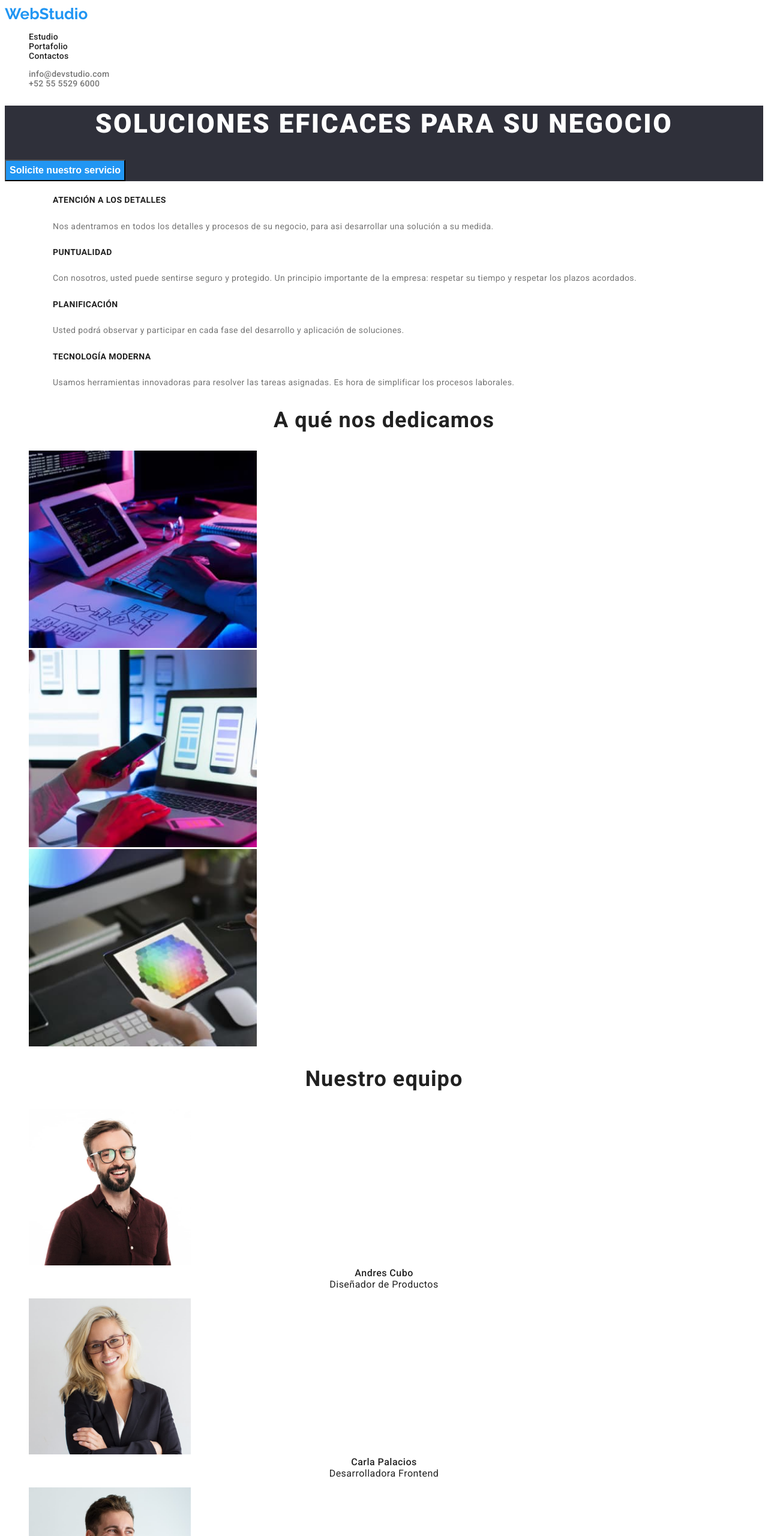
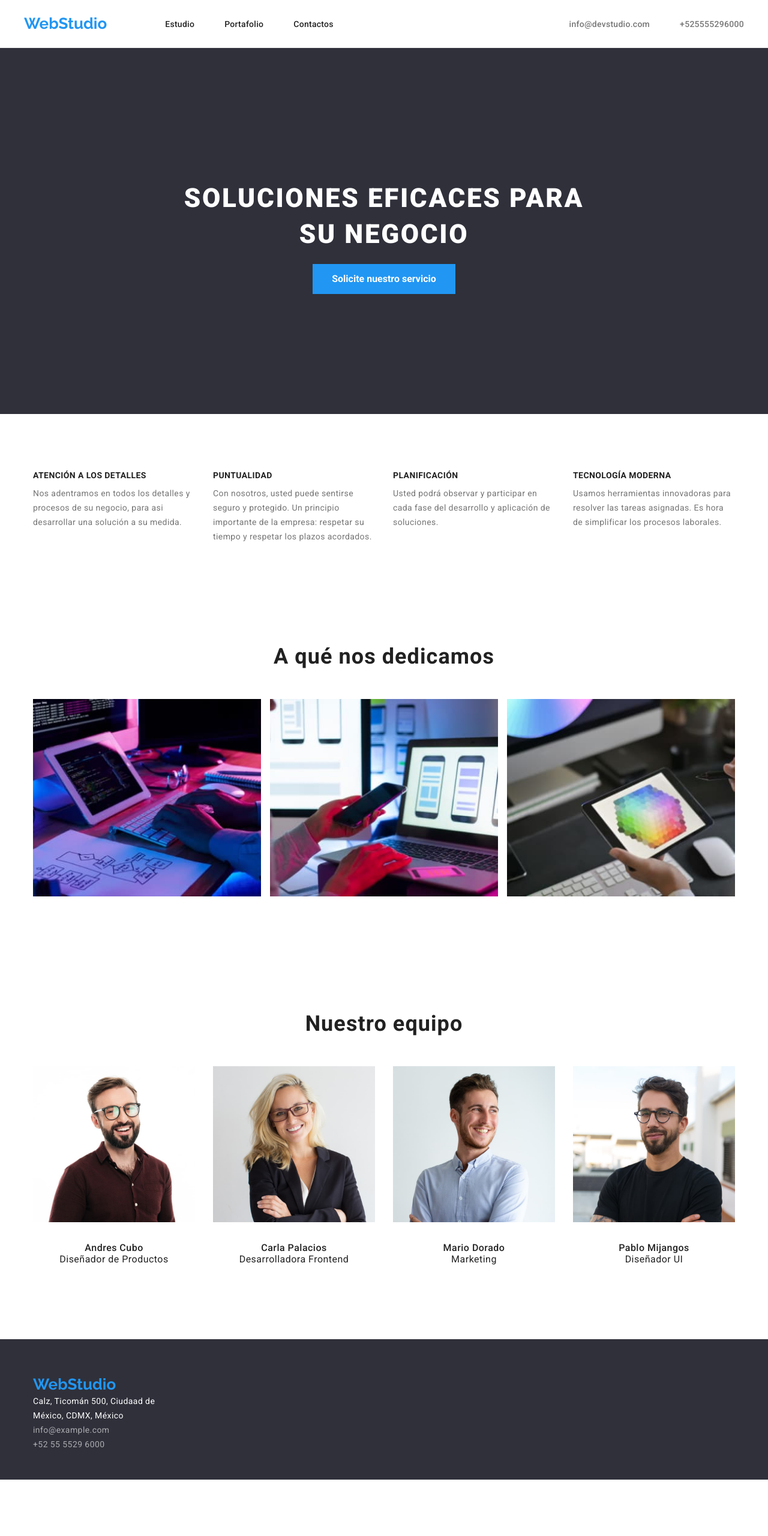
Before and after one commit to damanosalvag/goit-markup-hw-03, a plain HTML site: page index.html in a window 1280 px wide. Shown: the top 2560 px of the page at 60% size. After the commit the page ends 2466 px from the top, so only its background shows below. Drawn offline with nearby package versions, Linux system fonts and the light colour scheme.

Commit message:
listo modulo 3 para enviar

```diff
--- a/css/styles.css
+++ b/css/styles.css
@@ -1,36 +1,83 @@
+*, *::after, *::before {
+    margin: 0;
+    padding: 0;
+    box-sizing: border-box;
+}
 :root {
     --bodyColor:#212121;
     --hoverColor:#2196F3;
-    --backgroundColor:#E5E5E5;
+    --backgroundColor:#FFFFFF;
     --grayColor: #757575;
+
+    --padding-main-header: calc((100% - 1200px)/2);
 }
-
+/*Generalidades */
 body {
     font-family: 'Roboto', sans-serif;
     font-size: 14px;
     color: var(--bodyColor);
+    background-color: var(--backgroundColor);
+}
+header {
+    display: flex;
+    justify-content: space-between;
+    align-items: center;
+    border-bottom: 1px solid #ECECEC;
+    padding: 24px var(--padding-main-header);
+}
+footer {
+    padding-top: 60px;
+    padding-bottom: 47px;
+}
+header nav {
+    display: flex;
+    justify-content: space-between;
+    align-items: center;
+    gap: 97px;
+}
+.nav {
+    display: flex;
+    align-items: center;
+    /* width: 300px; */
+}
+.nav-main > li:not(:last-child), .nav-contact > li:not(:last-child) {
+    padding-right: 50px;
+}
+.nav-main, .nav-contact {
+    padding-inline-start: 0;
 }
 a {
     color: var(--bodyColor);
     text-decoration: none;
     cursor: default;
 }
-a:hover {
+a:hover, a:focus {
     color: var(--hoverColor);
 }
-a:focus {
-    color: var(--hoverColor);
-}
+
 li {
     list-style: none;
 }
+
+.container {
+    padding: 0 15px;
+    max-width: 1200px;
+    margin: 0 auto;
+}
+.section {
+    padding: 94px 0;
+}
 /* Propiedades del header */
 .logo {
+    display: block;
     font-family: 'Raleway';
     font-weight: 700;
     font-size: 26px;
     line-height: 31px;
     color: var(--hoverColor);
+}
+.lg-foot {
+    padding-bottom: 14px;
 }
 .links > li {
     font-weight: 500;
@@ -41,9 +88,14 @@ li {
     color: var(--grayColor);
 }
 /* Titulo principal */
+.main-header {
+    position: relative;
+    padding: 200px var(--padding-main-header);
+    text-align: center;
+}
+
 .main-header, footer {
     background: #2F303A;
-    margin: 0;
 }
 h1 {
     font-weight: 900;
@@ -53,16 +105,21 @@ h1 {
     letter-spacing: 0.06em;
     text-transform: uppercase;
     color: #FFFFFF;
+    width: 700px;
+    margin: 20px auto;
 }
 button {
     cursor: pointer;
 }
+
 .btn-blue {
     font-weight: 700;
     font-size: 16px;
     line-height: 30px;
     color: #FFFFFF;
     background: var(--hoverColor);
+    border: none;
+    padding: 10px 32px;
 }
 .btn-light {
     font-weight: 500;
@@ -70,10 +127,24 @@ button {
     line-height: 26px;
     text-align: center;
     letter-spacing: 0.03em;
+    border: none;
+    border-radius: 4px;
+    padding: 6px 20px;
+    background-color: #F5F4FA;
 }
 .btn-light:hover {
     color: #FFFFFF;
     background: var(--hoverColor);
+}
+/*Detalles o caracteristicas*/
+.main-features .features {
+    display: flex;
+    justify-content: space-evenly;
+    gap: 30px;
+}
+.features > li {
+    width: 270px;
+    height: 101px;
 }
 .features > li > h5 {
     font-weight: 700;
@@ -81,6 +152,7 @@ button {
     line-height: 16px;
     letter-spacing: 0.03em;
     text-transform: uppercase;
+    margin-bottom: 10px;
 }
 .features > li > p {
     font-weight: 400;
@@ -95,6 +167,23 @@ h2 {
     line-height: 42px;
     text-align: center;
     letter-spacing: 0.03em;
+    margin-bottom: 50px;
+}
+/*Galeria de imagenes*/
+.content-gallery {
+    padding-bottom: 94px;
+}
+.cg-items {
+    display: flex;
+    justify-content: space-between;
+}
+/* Personal */
+.staff {
+    border-radius: 4px;
+}
+.ct-ctiner-staff {
+    display: flex;
+    justify-content: space-between;
 }
 .staff > figcaption {
     font-weight: 400;
@@ -102,6 +191,7 @@ h2 {
     line-height: 19px;
     text-align: center;
     letter-spacing: 0.03em;
+    padding: 30px 0;
 }
 .staff > figcaption > span {
     font-weight: 500;
@@ -117,11 +207,18 @@ address > a {
     color: rgba(255, 255, 255, 0.6);
 }
 /* items en pagina portafolio */
+
+.item {
+    width: 370px;
+    height: 404px;
+    border-bottom: 1px solid #EEEEEE;
+}
 .item > figcaption {
     font-size: 16px;
     line-height: 30px;
     letter-spacing: 0.03em;
     color: var(--grayColor);
+    padding: 20px;
 }
 .item > figcaption > span {
     font-weight: 700;
@@ -130,16 +227,46 @@ address > a {
     letter-spacing: 0.06em;
     color: var(--bodyColor);
 }
+.social-nets {
+    margin-top: 14px;
+}
 .social-nets > p {
     font-weight: 700;
     line-height: 16px;
     letter-spacing: 0.03em;
     text-transform: uppercase;
     color: #FFFFFF;
+    margin-left: 3px;
 }
 .social-nets > ul > li {
     display: inline;
+    margin: 3px;
 }
 .social-nets > ul {
-    padding: 0;
+    padding-inline-start: 0px;
+    margin-block-start: 20px;
 }
+.filters {
+    padding: 0px 25%;
+    padding-top: 100px;
+    padding-bottom: 50px;
+    display: flex;
+    justify-content: space-between;
+    align-items: center;
+}
+.filters > li:not(:last-child) {
+    margin-right: 10px;
+}
+.content-item {
+    display: flex;
+    flex-wrap: wrap;
+    justify-content: center;
+    gap: 30px;
+}
+/*footer portafolio*/
+.sc-one-footer {
+    display: flex;
+}
+.sc-one-footer > div:not(:last-child) {
+    margin-right: 70px;
+}
--- a/index.html
+++ b/index.html
@@ -4,36 +4,35 @@
     <meta charset="UTF-8">
     <meta http-equiv="X-UA-Compatible" content="IE=edge">
     <meta name="viewport" content="width=device-width, initial-scale=1.0">
+    <link rel="stylesheet" href="https://cdnjs.cloudflare.com/ajax/libs/modern-normalize/1.0.0/modern-normalize.min.css"/>
     <link rel="stylesheet" href="/css/styles.css">
     <link href="https://fonts.googleapis.com/css2?family=Raleway:wght@700&family=Roboto:wght@400;500;700;900&display=swap" rel="stylesheet">
     <title>Web studio proyecto</title>
 </head>
 <body>
     <header>
+        <nav>
             <a class="logo" href="/">WebStudio</a>
-        <!--Lista de menu-->
-        <nav>
-            <ul class="links">
+            <ul class="nav-main links nav">
                 <li><a href="#">Estudio</a></li>
                 <li><a href="/portafolio.html">Portafolio</a></li>
                 <li><a href="#">Contactos</a></li>
             </ul>
         </nav>
-        <div>
-            <!--contactos-->
-            <ul class="links">
+        <ul class="nav-contact links nav">
             <li><a class="links-contact" href="mailto:info@devstudio.com">info@devstudio.com</a></li>
-                <li><a class="links-contact" href="tel:+525555296000">+52 55 5529 6000</a></li>
+            <li><a class="links-contact" href="tel:+525555296000">+525555296000</a></li>
         </ul>
-        </div>
+        <!--Lista de menu-->
     </header>
     <main>
         <figure class="main-header">
             <h1>soluciones eficaces para su negocio</h1>
             <button class="btn-blue" type="button">Solicite nuestro servicio</button>
         </figure>
+        <div class="container">
             <!--Seccion de caracteristicas de la empresa-->
-        <figure>
+            <figure class="main-features section">
                 <ul class="features">
                     <li>
                         <h5>atención a los detalles</h5>
@@ -54,9 +53,9 @@
                 </ul>
             </figure>
             <!--Seccion a que nos dedicamos imagenes-->
-        <section class="content-gallery">
+            <section class="content-gallery section">
                 <h2>A qué nos dedicamos</h2>
-            <ul>
+                <ul class="cg-items">
                     <li>
                         <img src="images/aqnd1.jpg" alt="medium-shot-man-with-coffee-cup" style="width: 380px;">
                     </li>
@@ -69,8 +68,9 @@
                 </ul>
             </section>
             <!---Seccion del equipo-->
-        <section class="content-staff">
+            <section class="content-staff section">
                 <h2>Nuestro equipo</h2>
+                <div class="ct-ctiner-staff">
                     <figure class="staff">
                         <img src="images/andres.jpg" alt="hombre-joven-posando" style="width: 270px;">
                         <figcaption>
@@ -99,9 +99,12 @@
                             Diseñador UI
                         </figcaption>
                     </figure>
+                </div>
             </section>
+        </div>
         </main>
         <footer>
+            <div class="container">
                 <a class="logo" href="/">WebStudio</a>
                 <address>
                     Calz, Ticomán 500, Ciudaad de<br>
@@ -109,6 +112,7 @@
                     <a href="mailto:info@example.com">info@example.com</a><br>
                     <a href="tel:+525555296000">+52 55 5529 6000</a>
                 </address>
+            </div>
         </footer>
 </body>
 </html>
```
Also changed, not shown: portafolio.html (+14 -10 lines). Lines whose indentation alone changed are shown as unchanged.
